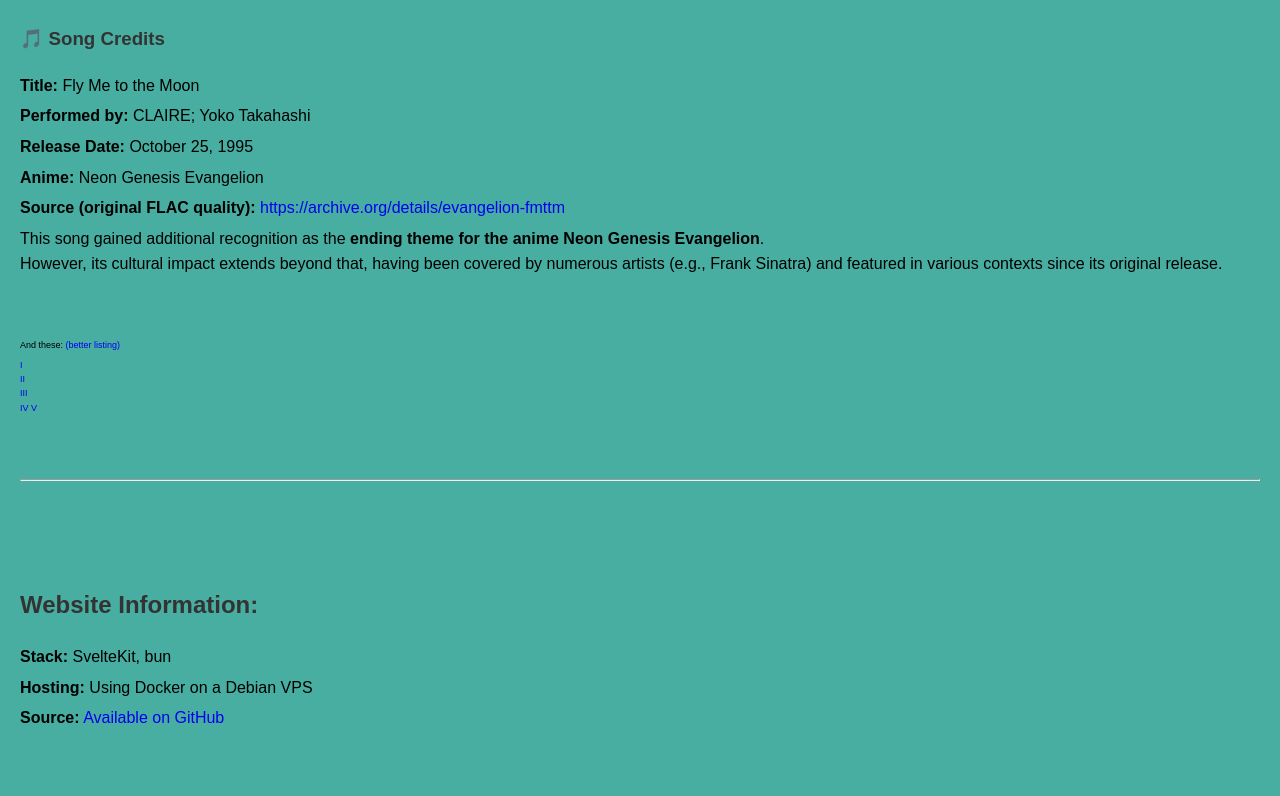
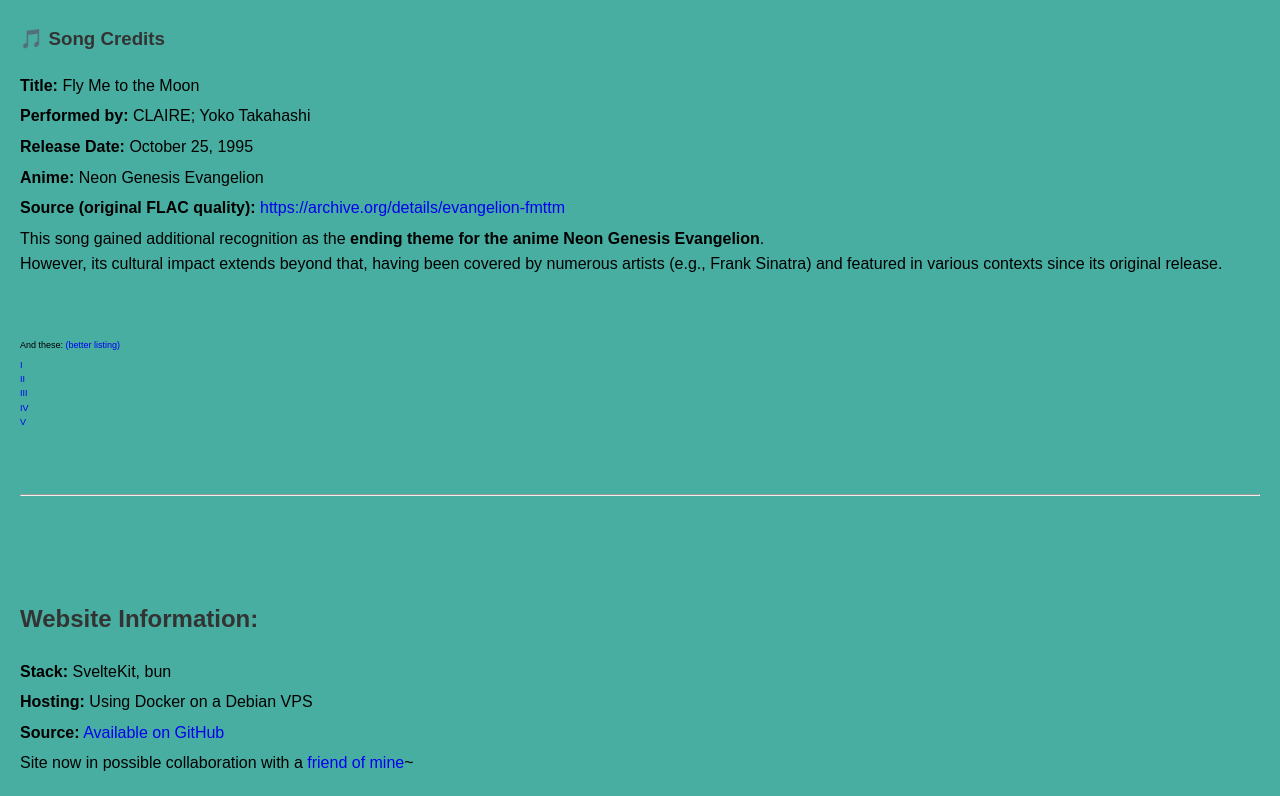
Before and after one commit to Urpagin/urpagin-dot-net, a SvelteKit app: page / in a window 1280 px wide. Shown: the part 1195-1991 px from the top of the page. Before the commit the page ends 1946 px from the top, so only its background shows below. Built offline with nearby package versions, Linux system fonts and the light colour scheme.

Commit message:
Update +page.svelte

```diff
--- a/src/routes/+page.svelte
+++ b/src/routes/+page.svelte
@@ -277,7 +277,7 @@
 		href="https://files.urpagin.net/pub/urpagin-dot-net/music/clair_de_lune_claude_debussy_suite_bergamasque.ogg"
 		target="_blank">III</a
 	><br />
-	<a href="https://youtu.be/J6qIzKxmW8Y" target="_blank">IV</a>
+	<a href="https://youtu.be/J6qIzKxmW8Y" target="_blank">IV</a><br />
 	<a href="https://f.urpagin.net/pub/urpagin-dot-net/music/thanatos-suite_neon-genesis-evangelion_shiro-sagisu_yt_iIG-4qoO64U.opus" target="_blank">V</a>
 </p>
 
@@ -293,6 +293,10 @@
 <p>
 	<strong>Source:</strong>
 	<a href="https://github.com/Urpagin/urpagin-dot-net" target="_blank">Available on GitHub</a>
+</p>
+
+<p>
+	Site now in possible collaboration with a <a href="https://github.com/Fare-spec" target="_blank_">friend of mine</a>~
 </p>
 
 <style>
```
